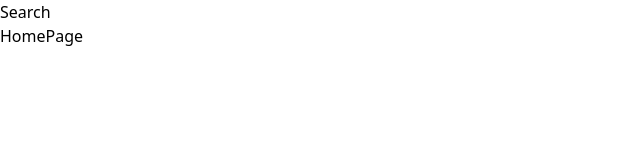
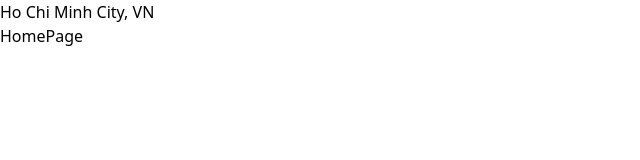
Before and after one commit to thinhdao16/weather, a React (Vite) app: page / in a window 1280 px wide. Shown: the top 160 px of the page, without its empty margins (0-640 px from the left). Built offline with nearby package versions, Linux system fonts and the light colour scheme.

Commit message:
add zustand

```diff
--- a/src/App.tsx
+++ b/src/App.tsx
@@ -9,7 +9,6 @@ function App() {
     <>
       <BrowserRouter>
         <Search />
-
         <Routes>
           <Route path="/" element={<HomePage />} />
           <Route path="history" element={<History />} />
--- a/src/pages/Search.tsx
+++ b/src/pages/Search.tsx
@@ -1,5 +1,12 @@
+import useBookStore from "../store/bookStore";
+
 function Search() {
-  return <div>Search</div>;
+  const { country } = useBookStore();
+  return (
+    <>
+      <div>{country}</div>
+    </>
+  );
 }
 
 Search.propTypes = {};
--- /dev/null
+++ b/src/store/bookStore.tsx
@@ -0,0 +1,12 @@
+import { create } from "zustand";
+
+interface BookStoreState {
+  country: string;
+  setCountry: (newCountry: string) => void;
+}
+
+const useBookStore = create<BookStoreState>((set) => ({
+  country: "" || "Ho Chi Minh City, VN",
+  setCountry: (newCountry) => set({ country: newCountry }),
+}));
+export default useBookStore;
```
